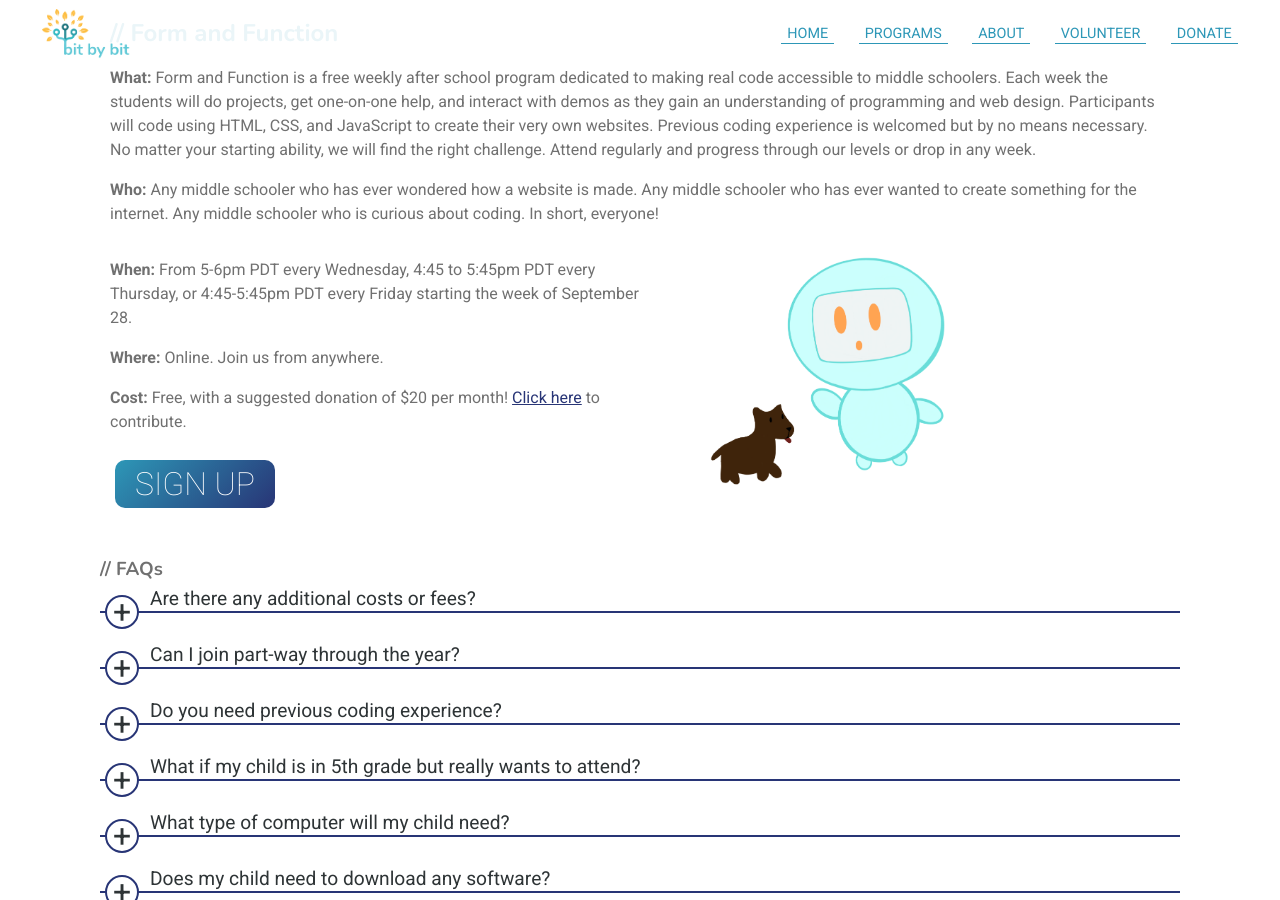
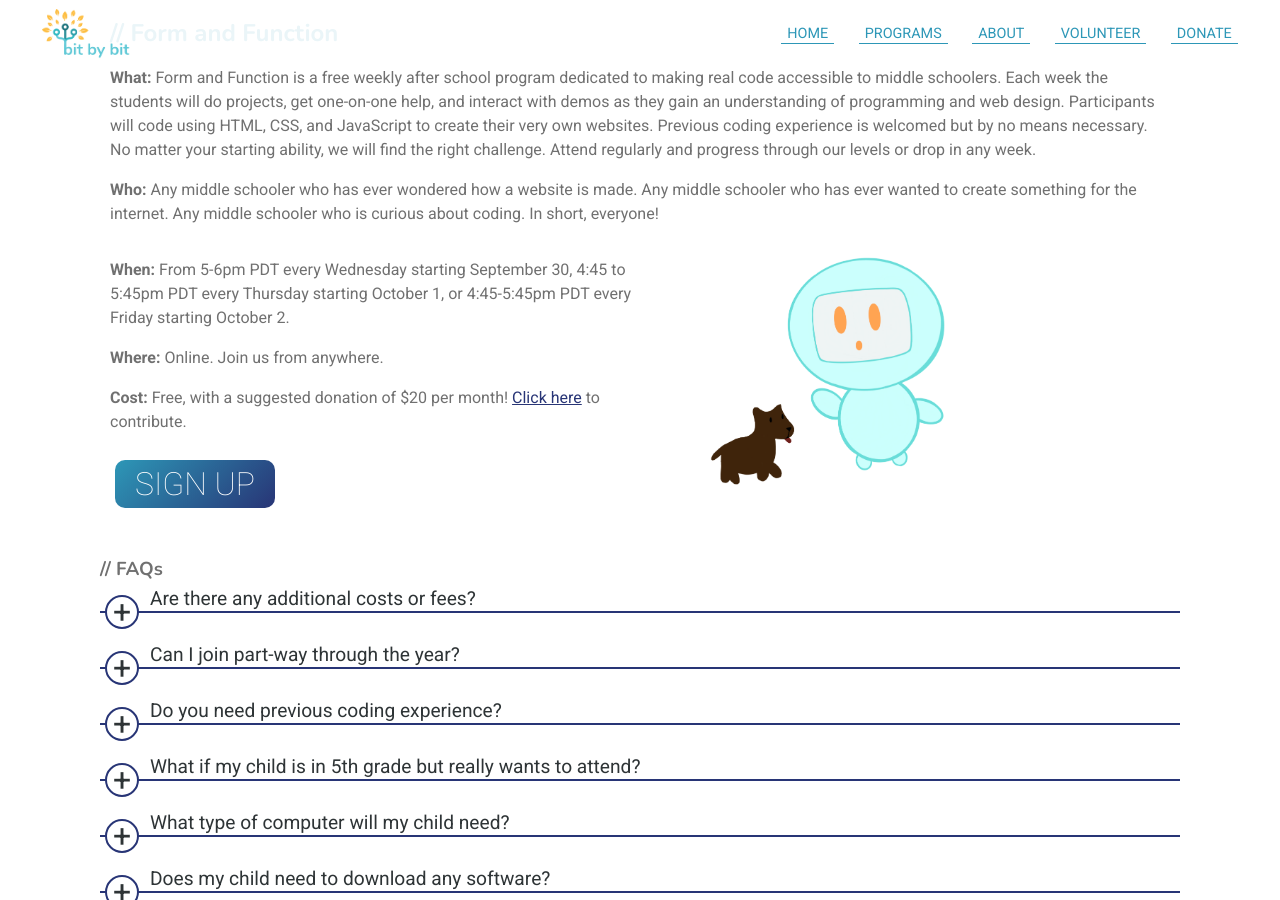
Before and after one commit to bit-by-bit-coding/bxb-website, a Jekyll site: the page built from formfunction.html, in a window 1280 px wide and 900 px high, scrolled down 405 px. Built offline with Jekyll 4.4.1, drawn with Linux system fonts in a browser that asks for light colours; nearby versions of some CDN libraries.

Commit message:
clarify all start dates

```diff
--- a/formfunction.html
+++ b/formfunction.html
@@ -24,7 +24,7 @@ style: programdetails.css
         <div class="details-container">
             <div class="item">
                 <p><strong>When: </strong>
-                    From 5-6pm PDT every Wednesday, 4:45 to 5:45pm PDT every Thursday, or 4:45-5:45pm PDT every Friday starting the week of September 28.</p>
+                    From 5-6pm PDT every Wednesday starting September 30, 4:45 to 5:45pm PDT every Thursday starting October 1, or 4:45-5:45pm PDT every Friday starting October 2.</p>
                 <p><strong>Where: </strong>Online. Join us from anywhere.</p>
                 <p><strong>Cost: </strong> Free, with a suggested donation of $20 per month! <a href="{{ 'donate.html' | relative_url | remove: '.html' }}">Click here</a> to contribute.</p>
                 <a href="https://docs.google.com/forms/d/e/1FAIpQLScI2AohQKgqeHRRP2T4ezJbk4kwd3PqIszBHPz7XiW7WAmi_w/viewform?usp=sf_link">
```
